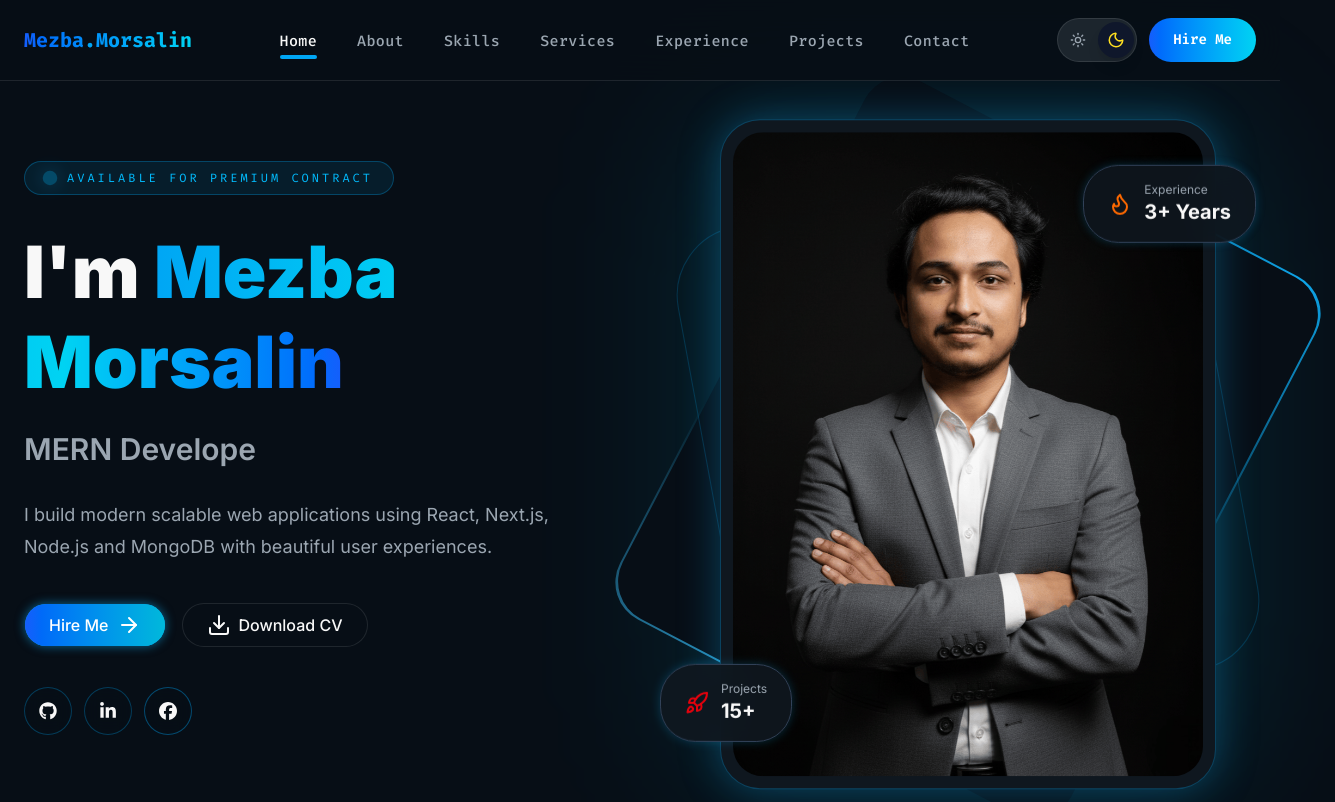
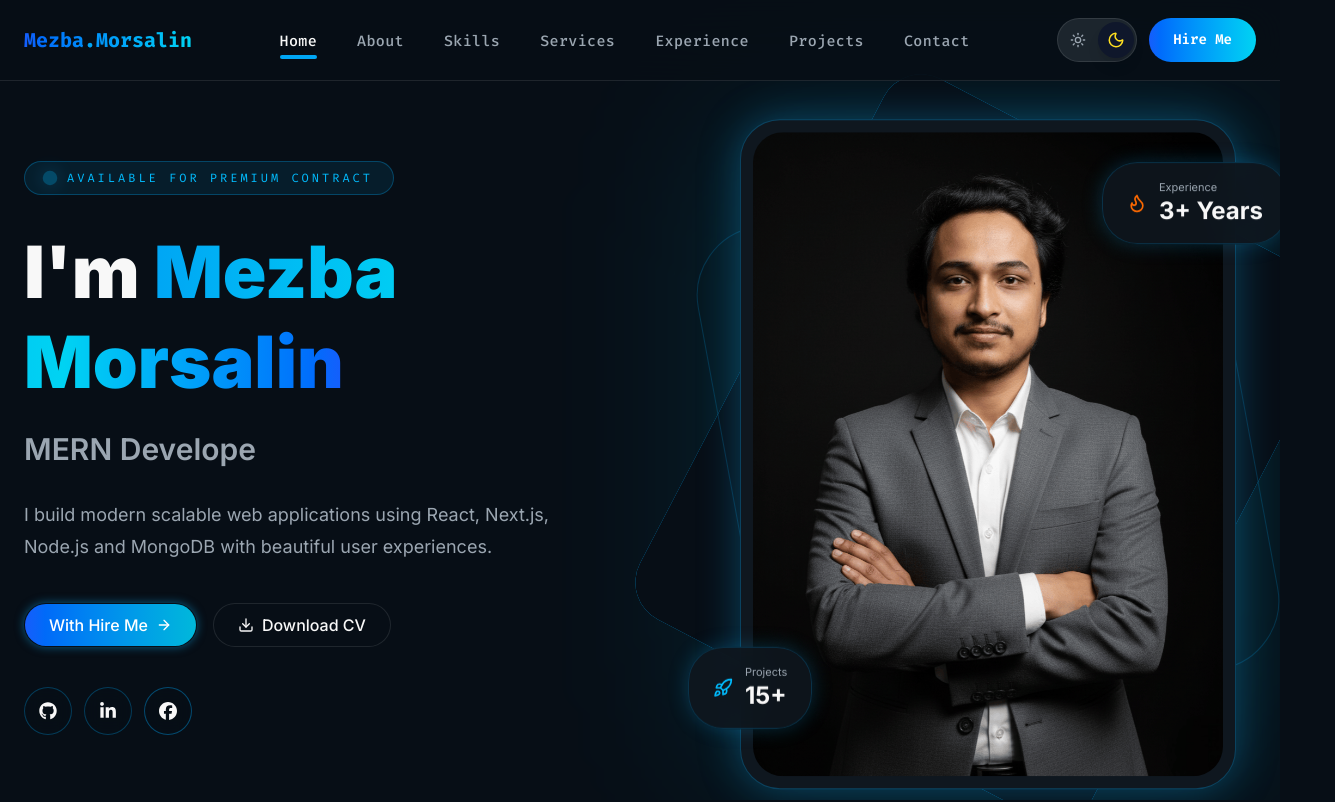
Before and after one commit to Mezba-Morsalin/mezba-morsalin-portfolio, a Next.js app: page / in a window 1280 px wide. Shown: the top 802 px of the page, 1335 px wide, since content can reach past the window. Built offline with nearby package versions, Linux system fonts and the light colour scheme.

Commit message:
Lagging Fixed

```diff
--- a/src/components/Hero.jsx
+++ b/src/components/Hero.jsx
@@ -15,7 +15,6 @@ import {
   FaFacebook,
   FaGithub,
   FaLinkedinIn,
-  FaXTwitter,
 } from "react-icons/fa6";
 
 import { Button } from "@/components/ui/button";
@@ -36,7 +35,7 @@ export default function Hero() {
   return (
     <section
       id="home"
-      className="relative min-h-screen  bg-background"
+      className="relative min-h-screen overflow-hidden bg-background"
     >
       {/* ================= Animated Aurora Background ================= */}
       <div className="absolute inset-0 -z-10 overflow-hidden pointer-events-none">
@@ -91,7 +90,7 @@ export default function Hero() {
       </div>
 
       {/* ================= Main Content Container ================= */}
-      <div className="mx-auto grid min-h-screen max-w-7xl items-center gap-20 px-6 pt-24 lg:grid-cols-2">
+      <div className="mx-auto grid min-h-screen max-w-7xl items-center gap-40 px-6 pt-24 lg:grid-cols-2">
 
         {/* LEFT CONTENT */}
         <motion.div
@@ -107,8 +106,7 @@ export default function Hero() {
             duration: 0.8,
           }}
         >
-          <span className="inline-flex items-center gap-3 rounded-full border border-sky-500/30 bg-sky-500/10 px-5 py-2 text-xs font-mono uppercase tracking-[3px] text-sky-400">
-
+          <div className="inline-flex items-center gap-3 rounded-full border border-sky-500/30 bg-sky-500/10 px-5 py-2 text-xs font-mono uppercase tracking-[3px] text-sky-400">
             <motion.div
               animate={{
                 scale: [1, 1.5, 1],
@@ -126,14 +124,12 @@ export default function Hero() {
               }}
               className="h-2.5 w-2.5 rounded-full bg-sky-400"
             />
-
             <span>Available For Premium Contract</span>
-
-</span>
+          </div>
 
           <h1 className="mt-8 text-5xl font-black leading-tight lg:text-7xl">
             I&apos;m{" "}
-            <span className="bg-linear-to-r from-sky-500 via-cyan-400 to-blue-600 bg-clip-text text-transparent">
+            <span className="bg-gradient-to-r from-sky-500 via-cyan-400 to-blue-600 bg-clip-text text-transparent">
               Mezba Morsalin
             </span>
           </h1>
@@ -164,22 +160,22 @@ export default function Hero() {
           </p>
 
           {/* Action Buttons */}
-          <div className="mt-10 flex gap-4">
+          <div className="mt-10 flex flex-wrap gap-4">
             <Button
               size="lg"
-              className="rounded-full bg-linear-to-r from-blue-600 to-cyan-500 text-white shadow-[0_0_10px_rgba(14,165,233,.5)]"
+              className="rounded-full bg-gradient-to-r from-blue-600 to-cyan-500 text-white shadow-[0_0_10px_rgba(14,165,233,.5)] flex items-center justify-center gap-2"
             >
-              Hire Me
-              <ArrowRight className="ml-2" />
+              <span>With Hire Me</span>
+              <ArrowRight className="h-4 w-4" />
             </Button>
 
             <Button
               size="lg"
               variant="outline"
-              className="rounded-full"
+              className="rounded-full flex items-center justify-center gap-2"
             >
-              <Download className="mr-2" />
-              Download CV
+              <Download className="h-4 w-4" />
+              <span>Download CV</span>
             </Button>
           </div>
 
@@ -237,6 +233,7 @@ export default function Hero() {
             </motion.a>
           </div>
         </motion.div>
+
         {/* RIGHT CONTENT (IMAGE) */}
         <motion.div
           initial={{ opacity: 0, x: 70 }}
@@ -255,7 +252,7 @@ export default function Hero() {
               repeat: Infinity,
               ease: "easeInOut",
             }}
-    className="absolute h-[640px] w-[540px] rounded-[60px] bg-cyan-500/20 blur-[80px]"
+            className="hidden md:block absolute h-[640px] w-[540px] rounded-[60px] bg-cyan-500/20 blur-[80px]"
           />
 
           {/* Rotating Gradient Border */}
@@ -266,11 +263,7 @@ export default function Hero() {
               repeat: Infinity,
               ease: "linear",
             }}
-    className="absolute h-[610px] w-[510px] rounded-[42px] p-[2px]"
-    style={{
-      background:
-        "conic-gradient(from 0deg,#38bdf8,transparent 20%,transparent 45%,#0ea5e9 60%,transparent 75%,transparent 100%)",
-    }}
+            className="hidden md:block absolute h-[610px] w-[510px] rounded-[42px] bg-sky-500"
           >
             <div className="h-full w-full rounded-[42px] bg-background" />
           </motion.div>
@@ -283,10 +276,10 @@ export default function Hero() {
               repeat: Infinity,
               ease: "linear",
             }}
-    className="absolute h-[520px] w-[520px] rounded-[70px] border border-sky-500/20"
+            className="absolute h-[520px] w-[520px] overflow-hidden rounded-[70px] border border-sky-500/20"
           />
 
-  {/* Image */}
+          {/* Image Wrapper */}
           <motion.div
             animate={{
               y: [-8, 8, -8],
@@ -296,7 +289,7 @@ export default function Hero() {
               repeat: Infinity,
               ease: "easeInOut",
             }}
-    className="relative z-10 rounded-[40px] border border-sky-500/30 bg-card p-3 shadow-[0_0_40px_rgba(14,165,233,.35)]"
+            className="relative z-10 rounded-[40px] overflow-hidden border border-sky-500/30 bg-card p-3 shadow-[0_0_40px_rgba(14,165,233,.35)]"
           >
             <Image
               src={bannerImg}
@@ -311,26 +304,20 @@ export default function Hero() {
           {/* Experience Card */}
           <motion.div
             animate={{
-      y: [-10, 10, -10],
+              y: [-8, 8, -8],
             }}
             transition={{
-      duration: 3,
+              duration: 4,
               repeat: Infinity,
               ease: "easeInOut",
             }}
-    className="absolute right-0 top-12 z-20 rounded-3xl border border-slate-700 bg-card/90 px-6 py-4 backdrop-blur-xl shadow-[0_0_10px_rgba(14,165,233,.25)]"
+            className="absolute right-2 top-4 sm:right-4 sm:top-6 lg:-right-8 lg:top-12 z-20 rounded-2xl lg:rounded-3xl border border-sky-500/20 bg-card/90 px-4 py-3 lg:px-6 lg:py-4 backdrop-blur-xl shadow-[0_0_20px_rgba(14,165,233,.25)]"
           >
             <div className="flex items-center gap-3">
-      <Flame className="text-orange-500" />
-
+              <Flame className="h-5 w-5 text-orange-500" />
               <div>
-        <p className="text-xs text-muted-foreground">
-          Experience
-        </p>
-
-        <h3 className="text-xl font-bold">
-          3+ Years
-        </h3>
+                <p className="text-[11px] text-muted-foreground">Experience</p>
+                <h3 className="text-lg font-bold lg:text-2xl">3+ Years</h3>
               </div>
             </div>
           </motion.div>
@@ -339,28 +326,19 @@ export default function Hero() {
           <motion.div
             animate={{
               y: [8, -8, 8],
-      rotate: [-1, 1, -1],
             }}
             transition={{
-      duration: 4,
+              duration: 5,
               repeat: Infinity,
               ease: "easeInOut",
             }}
-    className="absolute -left-5 bottom-10 z-20 rounded-3xl border border-slate-700 bg-card/90 px-6 py-4 backdrop-blur-xl shadow-[0_0_10px_rgba(14,165,233,.25)]"
+            className="absolute left-2 bottom-4 sm:left-4 sm:bottom-6 lg:-left-8 lg:bottom-12 z-20 rounded-2xl lg:rounded-3xl border border-sky-500/20 bg-card/90 px-4 py-3 lg:px-6 lg:py-4 backdrop-blur-xl shadow-[0_0_20px_rgba(14,165,233,.25)]"
           >
             <div className="flex items-center gap-3">
-      <div className="text-red-600">
-        <Rocket/>
-      </div>
-
+              <Rocket className="h-5 w-5 text-sky-400" />
               <div>
-        <p className="text-xs text-muted-foreground">
-          Projects
-        </p>
-
-        <h3 className="text-xl font-bold">
-          15+
-        </h3>
+                <p className="text-[11px] text-muted-foreground">Projects</p>
+                <h3 className="text-lg font-bold lg:text-2xl">15+</h3>
               </div>
             </div>
           </motion.div>
--- a/src/components/Preloader.jsx
+++ b/src/components/Preloader.jsx
@@ -4,104 +4,58 @@ import { motion } from "framer-motion";
 
 export default function Preloader() {
   return (
-    <motion.div
-      initial={{ opacity: 1 }}
-      animate={{ opacity: 1 }}
-      exit={{
-        opacity: 0,
-        scale: 1.05,
-        filter: "blur(12px)",
-      }}
-      transition={{
-        duration: 0.8,
-        ease: "easeInOut",
-      }}
-      className="fixed inset-0 z-[9999] flex items-center justify-center overflow-hidden bg-background"
-    >
-      {/* Aurora */}
+    <div className="fixed inset-0 z-[9999] flex items-center justify-center overflow-hidden bg-background">
+      {/* Background Glow */}
       <motion.div
+        initial={false}
         animate={{
-          scale: [1, 1.15, 1],
-          opacity: [0.15, 0.3, 0.15],
+          scale: [1, 1.08, 1],
+          opacity: [0.18, 0.28, 0.18],
         }}
         transition={{
           duration: 8,
           repeat: Infinity,
           ease: "easeInOut",
         }}
-        className="absolute h-[700px] w-[700px] rounded-full bg-sky-500 blur-[170px]"
-      />
-
-      <motion.div
-        animate={{
-          scale: [1.2, 1, 1.2],
-          opacity: [0.08, 0.2, 0.08],
-        }}
-        transition={{
-          duration: 10,
-          repeat: Infinity,
-          ease: "easeInOut",
-        }}
-        className="absolute h-[900px] w-[900px] rounded-full bg-cyan-500 blur-[220px]"
+        className="absolute h-[500px] w-[500px] rounded-full bg-sky-500/30 blur-[100px] transform-gpu will-change-transform"
       />
 
       {/* Grid */}
-      <div className="absolute inset-0 opacity-[0.03] bg-[linear-gradient(to_right,#ffffff20_1px,transparent_1px),linear-gradient(to_bottom,#ffffff20_1px,transparent_1px)] bg-[size:70px_70px]" />
+      <div className="absolute inset-0 opacity-[0.03] bg-[linear-gradient(to_right,#ffffff15_1px,transparent_1px),linear-gradient(to_bottom,#ffffff15_1px,transparent_1px)] bg-[size:60px_60px]" />
 
-      <div className="relative text-center">
-
+      <div className="relative text-center px-6">
         <motion.h1
-          initial={{
-            y: 20,
-            opacity: 0,
-          }}
+          initial={false}
           animate={{
-            y: 0,
-            opacity: 1,
+            opacity: [0.7, 1, 0.7],
           }}
           transition={{
-            duration: 0.8,
+            duration: 2,
+            repeat: Infinity,
+            ease: "easeInOut",
           }}
-          className="font-mono text-6xl font-black tracking-[10px]"
+          className="bg-gradient-to-r from-sky-500 via-cyan-400 to-blue-600 bg-clip-text text-4xl font-black tracking-[6px] text-transparent md:text-6xl md:tracking-[10px]"
         >
-          <span className="bg-gradient-to-r from-sky-500 via-cyan-400 to-blue-600 bg-clip-text text-transparent">
-            MEZBA MORSALIN
-          </span>
+          MEZBA MORSALIN
         </motion.h1>
 
-        <motion.p
-          animate={{
-            opacity: [0.4, 1, 0.4],
-          }}
-          transition={{
-            duration: 1.5,
-            repeat: Infinity,
-          }}
-          className="mt-6 font-mono text-sm uppercase tracking-[8px] text-sky-500"
-        >
+        <p className="mt-5 font-mono text-xs uppercase tracking-[6px] text-sky-500 md:text-sm md:tracking-[8px]">
           Initializing Portfolio...
-        </motion.p>
+        </p>
 
-        <div className="mx-auto mt-12 h-[4px] w-80 overflow-hidden rounded-full bg-muted">
-
+        <div className="mx-auto mt-10 h-1 w-64 overflow-hidden rounded-full bg-muted md:w-80">
           <motion.div
-            initial={{
-              x: "-100%",
-            }}
-            animate={{
-              x: "220%",
-            }}
+            initial={{ x: "-100%" }}
+            animate={{ x: "220%" }}
             transition={{
-              duration: 1.6,
+              duration: 1.4,
               repeat: Infinity,
               ease: "linear",
             }}
-            className="h-full w-32 rounded-full bg-gradient-to-r from-blue-600 via-sky-400 to-cyan-400"
+            className="h-full w-24 rounded-full bg-gradient-to-r from-sky-500 to-cyan-400 transform-gpu"
           />
-
         </div>
-
       </div>
-    </motion.div>
+    </div>
   );
 }
```
Lines whose indentation alone changed are shown as unchanged.
